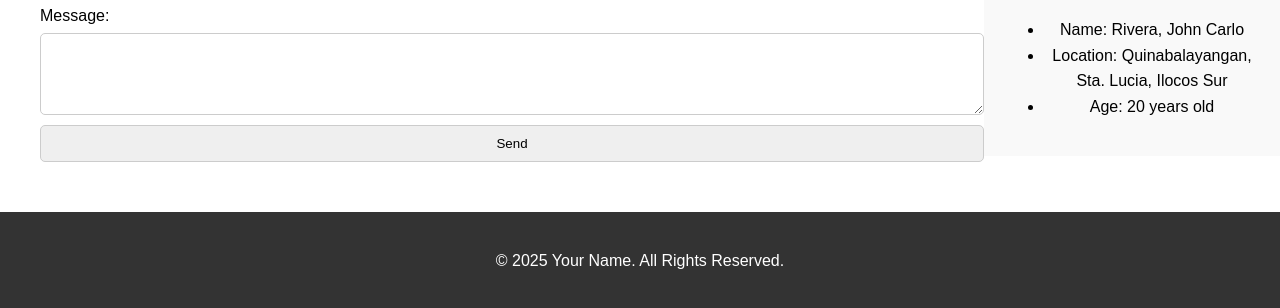
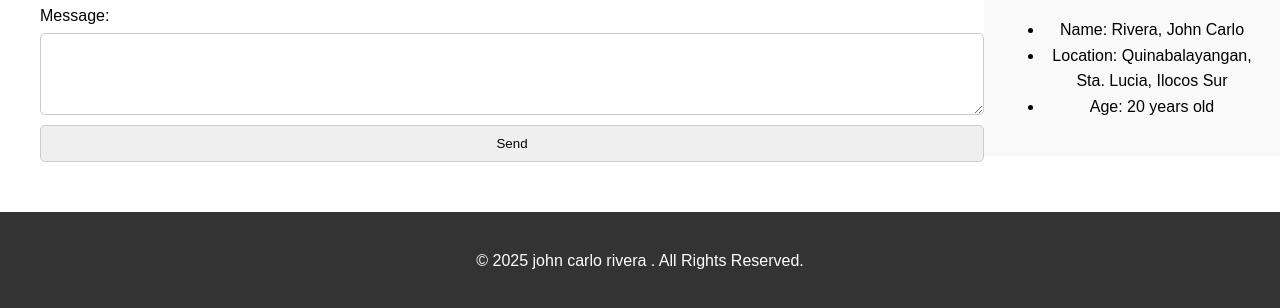
Before and after one commit to johncarlohernandorivera/CS3A_RIVERA_FEATUREPAGE, a plain HTML site: page feaure page/index.html in a window 1280 px wide. Shown: the part 1072-1380 px from the top of the page. Drawn offline with Linux system fonts and the light colour scheme.

Commit message:
Update index.html

```diff
--- a/feaure page/index.html
+++ b/feaure page/index.html
@@ -65,7 +65,8 @@
   </section>
 
   <footer>
-    <p>© 2025 Your Name. All Rights Reserved.</p>
+    <p>© 2025 john carlo rivera
+      . All Rights Reserved.</p>
   </footer>
 </body>
 </html>
```
